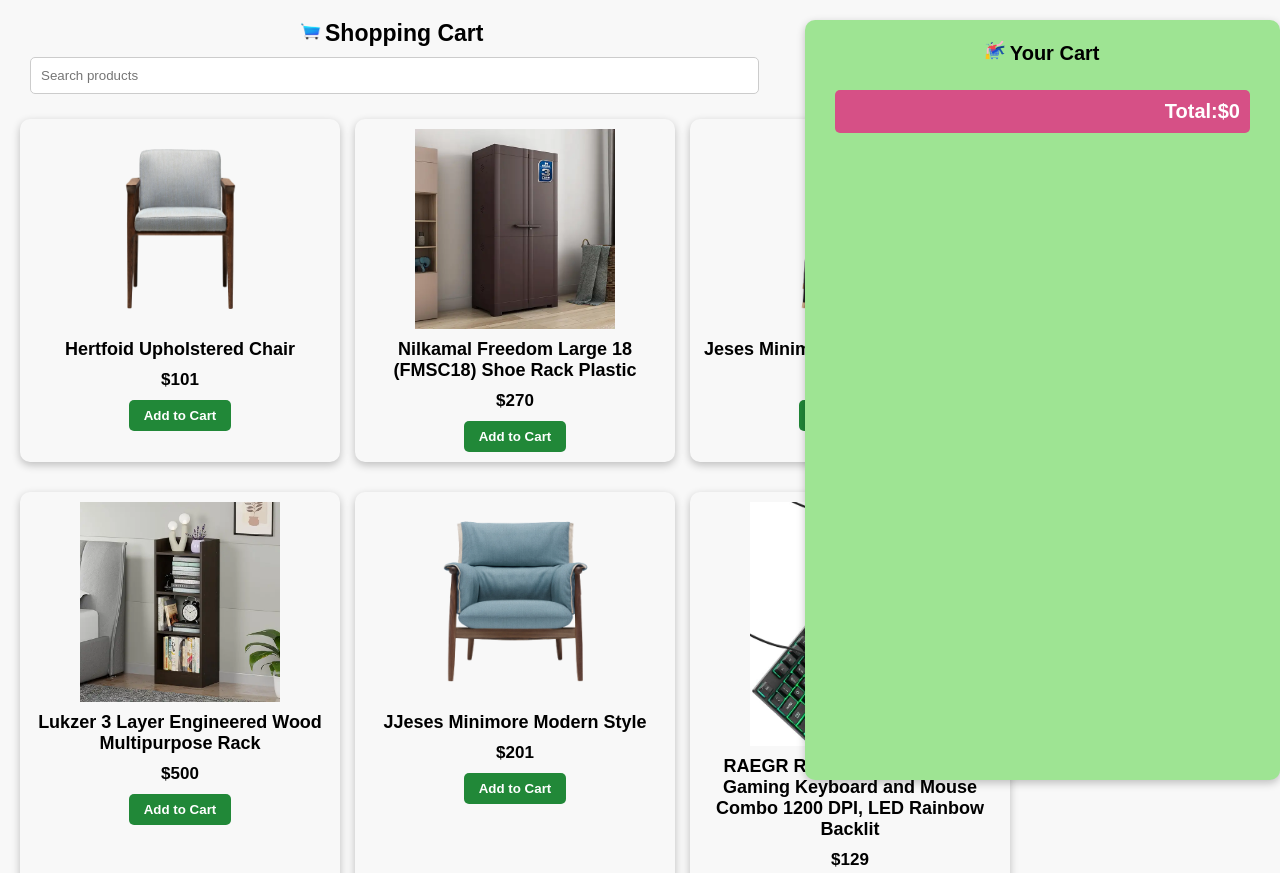
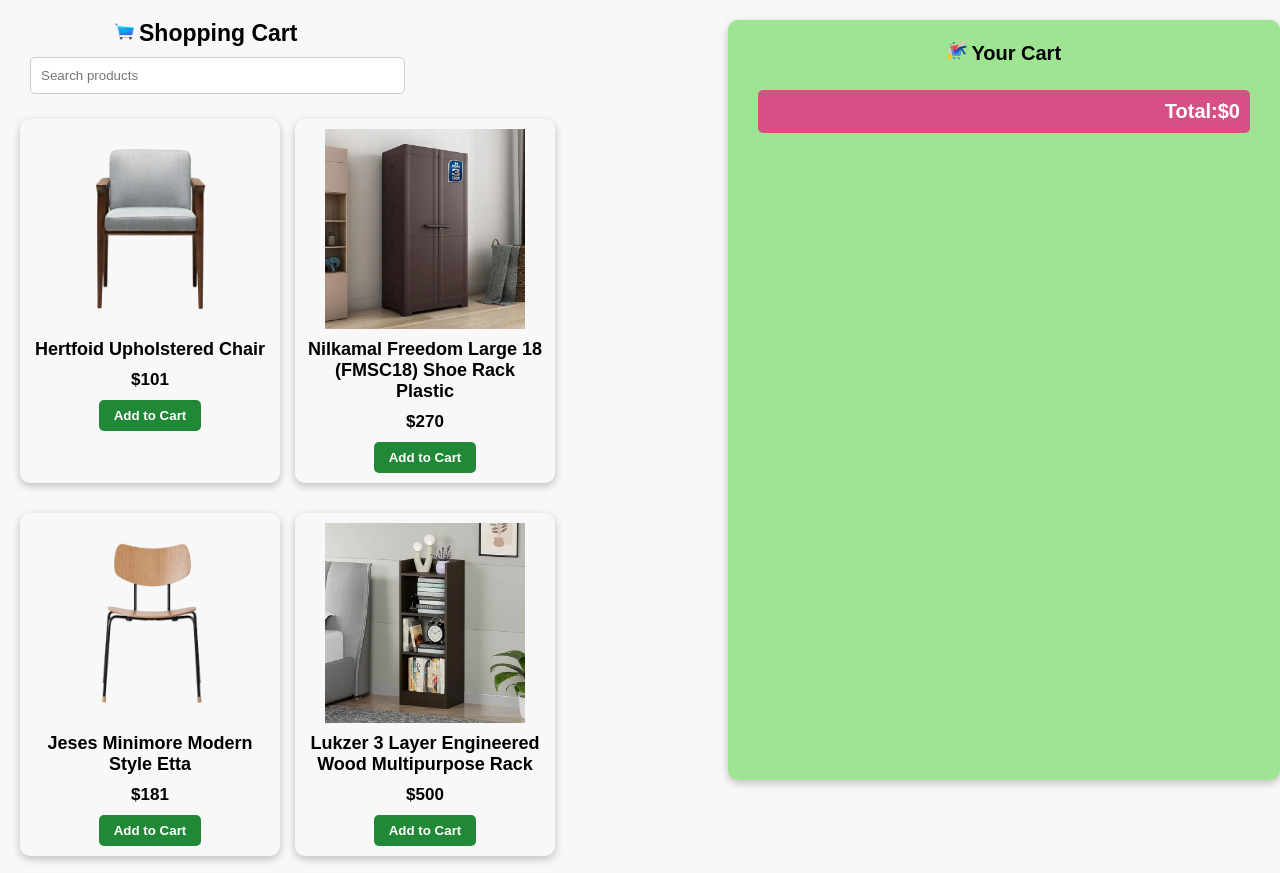
Before and after one commit to gunjivinay/E-commerce-Shopping-Website, a plain HTML site: page index.html in a window 1280 px wide. Shown: the top 873 px of the page. Drawn offline with Linux system fonts and the light colour scheme.

Commit message:
Changed Responsive Design

```diff
--- a/style.css
+++ b/style.css
@@ -322,3 +322,24 @@ font-weight: 600;
 
 
 }
+
+
+@media screen and (max-width: 1620px) and (min-width: 1024px){
+
+    .left{
+        width: 30%;
+
+     }
+
+     .cart{
+        width: 40%;
+     }
+
+     .product{
+        width: 240px;
+    }
+
+    .products{
+        grid-template-columns: auto auto;
+         }
+}
```
